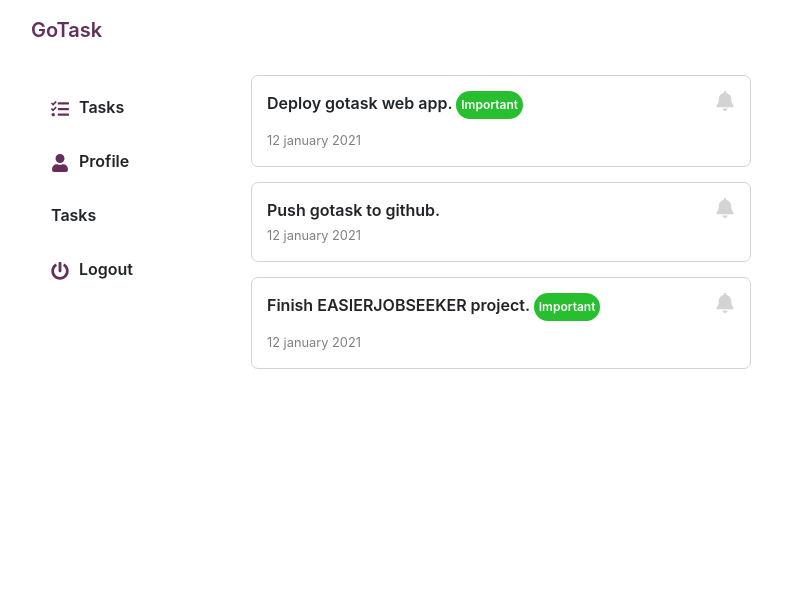
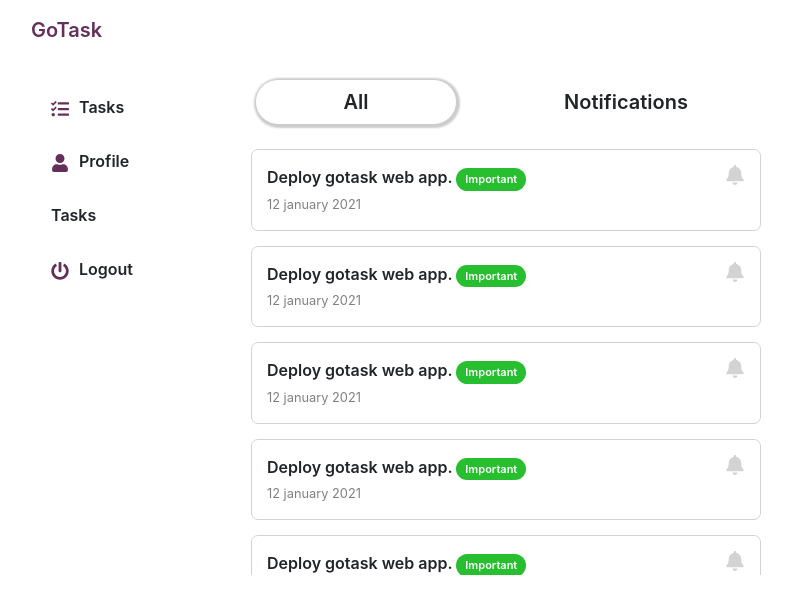
Before and after one commit to keganXi/Gotask-Web-App, a Django app: page /home/ in a window 1280 px wide. Shown: the top 616 px of the page, without its empty margins (174-966 px from the left). Run offline with Django 3.2, Linux system fonts and the light colour scheme; parts of the project's set-up code (start-up, migrations or seed data) failed here and were passed over; some libraries are stand-ins or nearby versions.

Commit message:
Update: UI changes

```diff
--- a/home/static/home/css/dashboard-home.css
+++ b/home/static/home/css/dashboard-home.css
@@ -49,7 +49,34 @@
 /* feed section */
 .feed-section{
     margin-left: 220px;
-    width: 500px;
+    width: 510px;
+    height: 500px;
+    overflow-y: auto;
+    overflow-x: hidden;
+    scrollbar-width: thin;
+}
+
+.feed-selection{
+    margin-bottom: 20px;
+}
+
+.feed-select{
+    cursor: pointer;
+    text-align: center;
+    font-weight: 600;
+    font-size: 20px;
+    transition: 0.5s;
+    width: 200px;
+    padding: 7px;
+    margin: 5px;
+    border-radius: 25px 25px 25px 25px;
+}
+
+.active{
+    background-color: white;
+    -webkit-box-shadow: 1px 1px 2px 3px #ccc;  /* Safari 3-4, iOS 4.0.2 - 4.2, Android 2.3+ */
+    -moz-box-shadow:    1px 1px 2px 3px #ccc;  /* Firefox 3.5 - 3.6 */
+    box-shadow:         1px 1px 2px 3px #ccc;  /* Opera 10.5, IE 9, Firefox 4+, Chrome 6+, iOS 5 */
 }
 
 .feed-item{
@@ -66,10 +93,12 @@
 }
 
 .tags{
-    padding: 5px;
-    font-size: 12px;
+    padding: 3px;
+    font-size: 11px;
+    text-align: center;
     color: white;
     font-weight: 600;
+    width: 70px;
     background-color: rgb(39, 190, 47);
     border-radius: 25px 25px 25px 25px;
 }
--- a/home/static/home/css/globals.css
+++ b/home/static/home/css/globals.css
@@ -23,6 +23,10 @@ a:hover {
 
 input:focus{
   outline: none;
+}
+
+label{
+  margin-bottom: 0px;
 }
 
 
@@ -51,6 +55,7 @@ input:focus{
 .center-align{
   display: flex;
   justify-content: center;
+  width: 100%;
 }
 
 .boxed{
--- a/home/static/home/css/index.css
+++ b/home/static/home/css/index.css
@@ -10,9 +10,9 @@ main{
 
 .group-item{
     margin: 10px;
-    padding: 5px;
+    padding: 10px;
     width: 105px;
-    height: 125px;
+    height: 105px;
     text-align: center;
     font-weight: 600;
     border-radius: 7px 7px 7px 7px;
--- a/home/static/home/js/login-form.js
+++ b/home/static/home/js/login-form.js
@@ -5,7 +5,6 @@ class APICall{
         this.url = url;
         this.data = data;
         this.result = [];
-        console.log(this.data)
     }
 
     post(){
@@ -18,7 +17,6 @@ class APICall{
         })
         .then(res => res.json())
         .then(data => {
-            console.log(data)
             this.result.push(data)
         });
         return this.result;
--- a/home/templates/home/dashboard-home.html
+++ b/home/templates/home/dashboard-home.html
@@ -43,6 +43,16 @@
                     </div>
 
                     <div class="feed-section">
+                        <div class="row feed-selection">
+                            <div class="col">
+                                <label class="feed-select active">All</label>
+                            </div>
+
+                            <div class="col">
+                                <label class="feed-select">Notifications</label>
+                            </div>
+                        </div>
+
                         <div class="feed-item">
                             <span class="semi-bold">
                             Deploy gotask web app.
@@ -57,8 +67,9 @@
 
                         <div class="feed-item">
                             <span class="semi-bold">
-                            Push gotask to github.
+                            Deploy gotask web app.
                             </span>
+                            <label class="tags">Important</label>
                             <img src="{% static 'home/images/notify.svg' %}" class="notify-task">
                             <br>
                             <small class="lightgrey">
@@ -68,7 +79,55 @@
 
                         <div class="feed-item">
                             <span class="semi-bold">
-                            Finish EASIERJOBSEEKER project.
+                            Deploy gotask web app.
+                            </span>
+                            <label class="tags">Important</label>
+                            <img src="{% static 'home/images/notify.svg' %}" class="notify-task">
+                            <br>
+                            <small class="lightgrey">
+                            12 january 2021
+                            </small>
+                        </div>
+
+                        <div class="feed-item">
+                            <span class="semi-bold">
+                            Deploy gotask web app.
+                            </span>
+                            <label class="tags">Important</label>
+                            <img src="{% static 'home/images/notify.svg' %}" class="notify-task">
+                            <br>
+                            <small class="lightgrey">
+                            12 january 2021
+                            </small>
+                        </div>
+
+                        <div class="feed-item">
+                            <span class="semi-bold">
+                            Deploy gotask web app.
+                            </span>
+                            <label class="tags">Important</label>
+                            <img src="{% static 'home/images/notify.svg' %}" class="notify-task">
+                            <br>
+                            <small class="lightgrey">
+                            12 january 2021
+                            </small>
+                        </div>
+
+                        <div class="feed-item">
+                            <span class="semi-bold">
+                            Deploy gotask web app.
+                            </span>
+                            <label class="tags">Important</label>
+                            <img src="{% static 'home/images/notify.svg' %}" class="notify-task">
+                            <br>
+                            <small class="lightgrey">
+                            12 january 2021
+                            </small>
+                        </div>
+
+                        <div class="feed-item">
+                            <span class="semi-bold">
+                            Deploy gotask web app.
                             </span>
                             <label class="tags">Important</label>
                             <img src="{% static 'home/images/notify.svg' %}" class="notify-task">
--- a/home/templates/home/index.html
+++ b/home/templates/home/index.html
@@ -17,17 +17,17 @@
             <div class="boxed">
                 <div class="detail-grouping-box">
                     <div class="group-item">
-                        <p><img src="{% static 'home/images/lightbulb.svg' %}"><p>
+                        <img src="{% static 'home/images/lightbulb.svg' %}"><br>
                         <small class="text-muted">Save all your daily tasks</small>
                     </div>
 
                     <div class="group-item">
-                    <p><img src="{% static 'home/images/bell.svg' %}"><p>
+                        <span><img src="{% static 'home/images/bell.svg' %}"></span><br>
                         <small class="text-muted">Set task notifications</small>
                     </div>
 
                     <div class="group-item">
-                    <p><img src="{% static 'home/images/connect-plug.svg' %}"><p>
+                        <span><img src="{% static 'home/images/connect-plug.svg' %}"></span><br>
                         <small class="text-muted">Organize specific tasks</small>
                     </div>
                 </div>
```
